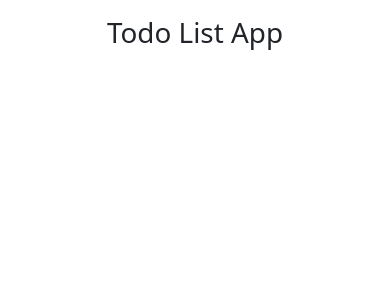
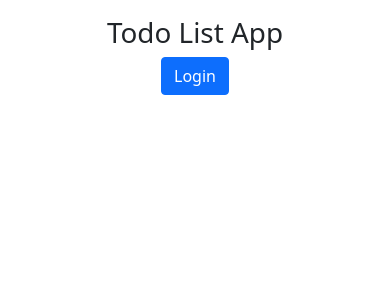
Before and after one commit to elkynerojasiser/todoproject, a Django app: page / in a window 390 px wide. Shown: the part 104-404 px from the top of the page. Run offline with Django 4.2, Linux system fonts and the light colour scheme.

Commit message:
Mostrar datos de usuario en home

```diff
--- a/todolist/templates/index.html
+++ b/todolist/templates/index.html
@@ -6,6 +6,21 @@
     <h1 class="text-center">
         Todo List App
     </h1>
+
+</div>
+<div class="container">
+    <div class="row d-flex justify-content-center align-items-center">
+        {% if user.is_authenticated %}
+        <h3 class="text-center pt-5 mb-5">
+            Bienvenido {{ user.get_username }}
+        </h3>
+        {% else %}
+        <div class="col-sm-3 d-flex justify-content-center align-items-center">
+            <a href="{% url 'login.form' %}" class="btn btn-primary">Login</a>
+        </div>
+
+        {% endif %}
+    </div>
 </div>
 
 {% endblock %}
```
Also changed, not shown: db.sqlite3.
